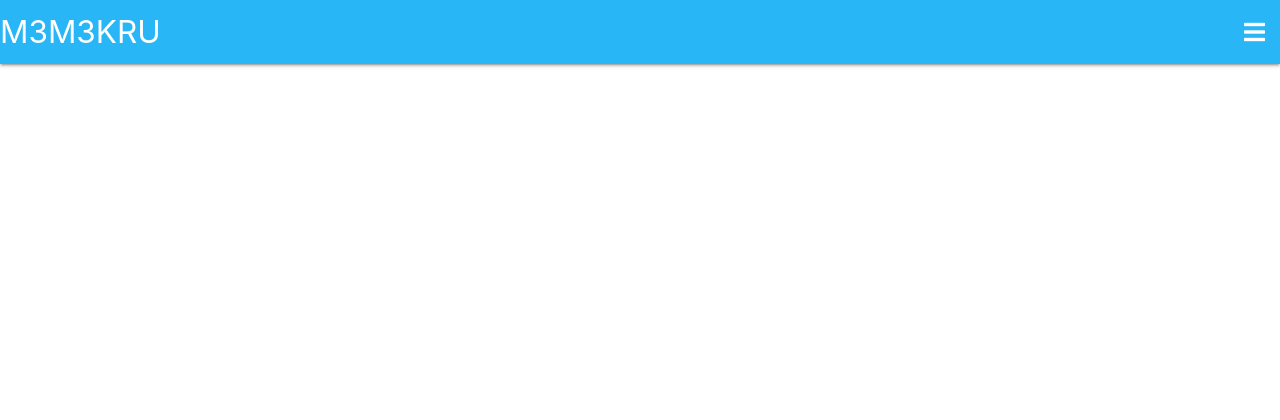
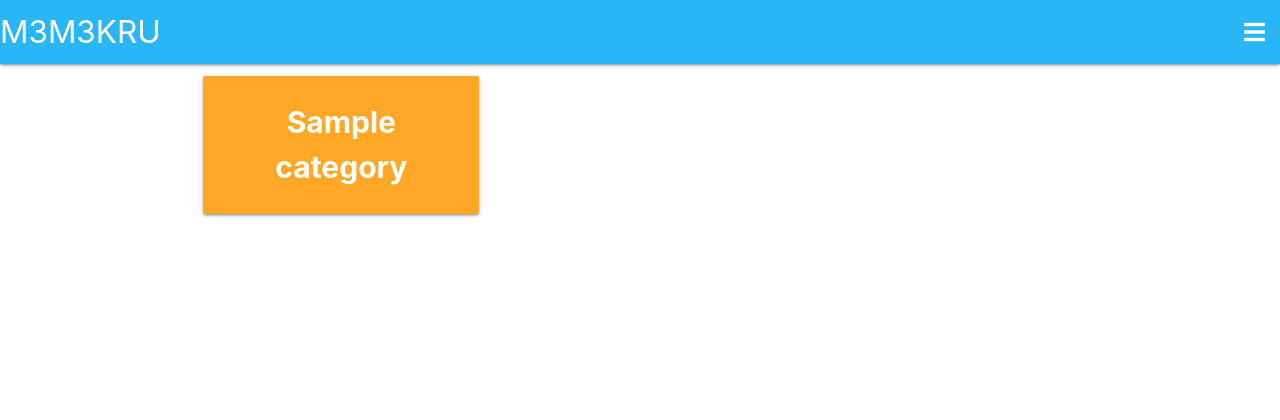
Before and after one commit to Joeri157/thirdprojecttesting, a Flask app: page /all_categories in a window 1280 px wide. Shown: the top 420 px of the page. Run offline with Flask 2, Linux system fonts and the light colour scheme; a database or web service that is not in the repository returns one stand-in record (values such as "Sample title"); some libraries are stand-ins or nearby versions.

Commit message:
finalized all_categories file

```diff
--- a/templates/all_categories.html
+++ b/templates/all_categories.html
@@ -3,12 +3,12 @@
 
     <div class="container">
         <div class="row">
-            {% for upload in uploads %}
+            {% for category in categories %}
                 <div class="col s6 m4">
-                    <div class="card blue-grey darken-1 center-align">
+                    <div class="card #ffa726 orange lighten-1 center-align">
                         <div class="card-content white-text">
-                            <a href="{{ url_for('category_page', upload_id=upload._id) }}">
-                                <span class="card-title">{{ upload.category_name }}</span>
+                            <a href="{{ url_for('category_page', category_name=category.category_name) }}">
+                                <span class="custom-category-name">{{ category.category_name }}</span>
                             </a>
                         </div>
                     </div>
```
